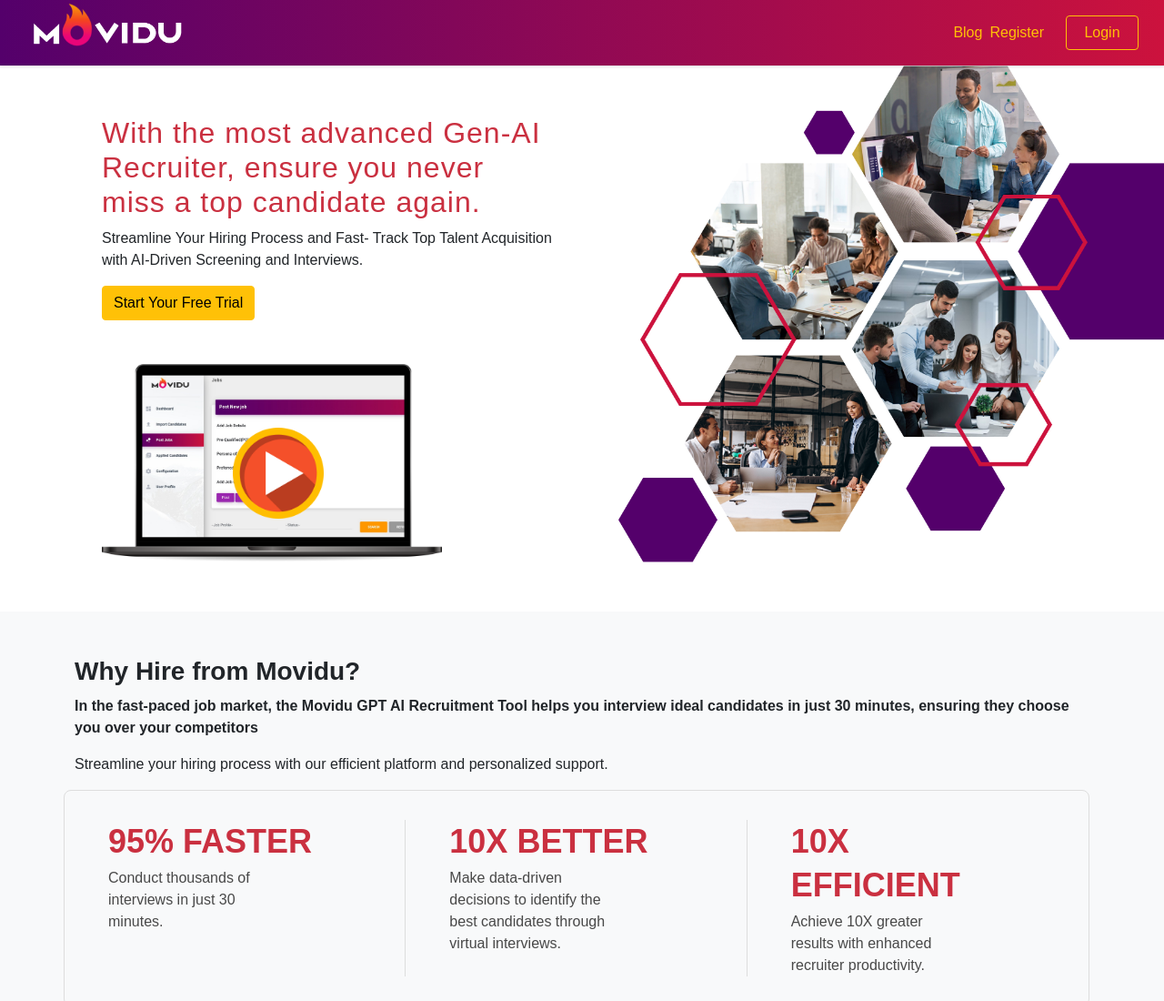
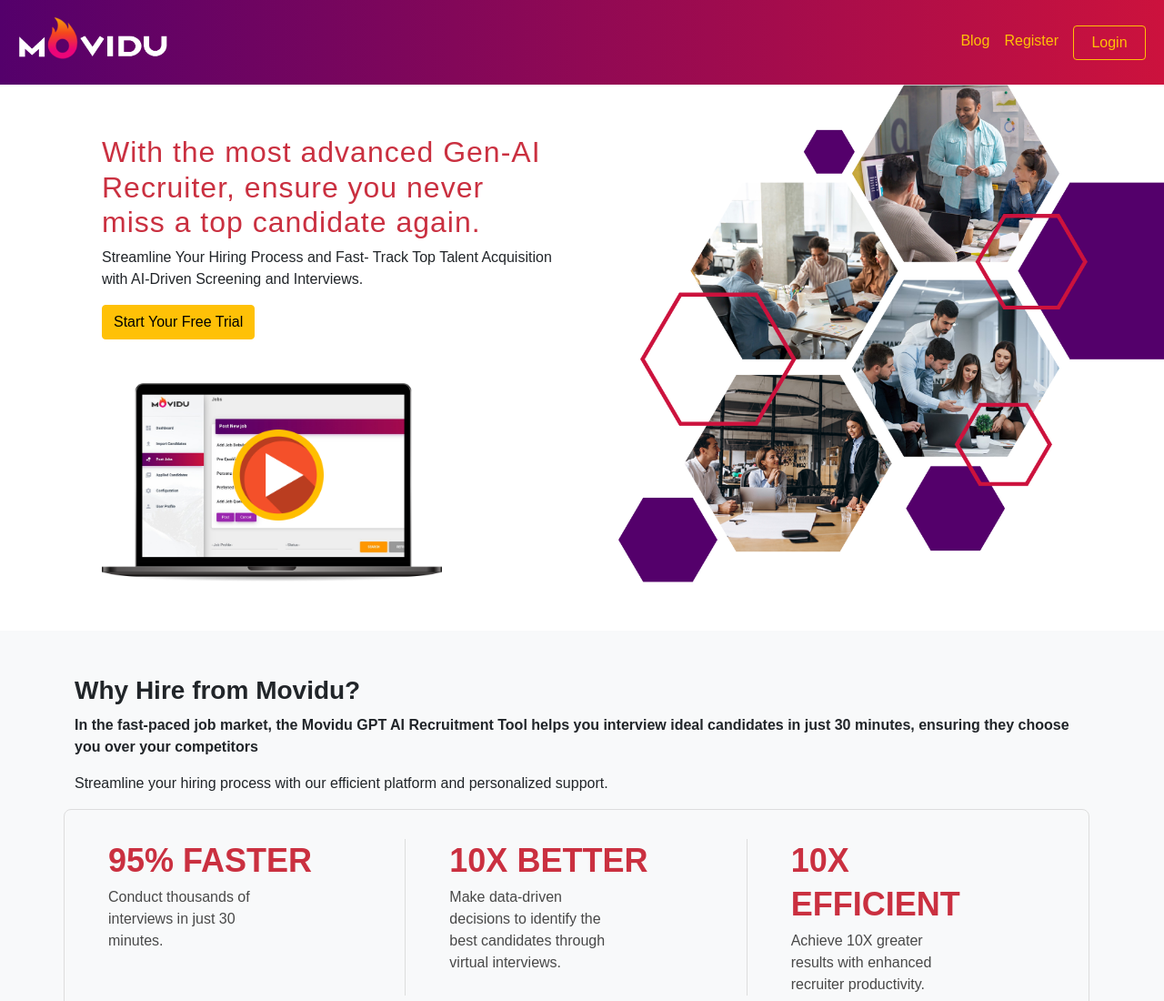
Before and after one commit to Megha-Singh21/gpt-movidu, a plain HTML site: page index.html in a window 1280 px wide. Shown: the top 1100 px of the page at 91% size. Drawn offline with nearby package versions, Linux system fonts and the light colour scheme; a script that the page names is missing; a web font is replaced by a local one.

Commit message:
changed done

```diff
--- a/index.html
+++ b/index.html
@@ -117,50 +117,36 @@
             </div>
         </div>
 
-        <div id="header" class="header_container container-fluid">
-            <div class="max-width-container">
-                <div class='layer'></div>
-
-                <nav class="navbar navbar-expand-md">
-                    <div class="brand_container">
+        <!-- navbar -->
+        <nav class="navbar navbar-expand-lg">
+            <div class="container-fluid">
                 <a class="navbar-brand" href="index.html">
                     <img src="images/movidu-logo.png" width="180px" alt="">
                 </a>
-                    </div>
-                    <div class="collapse navbar-collapse navbar_desktop">
-                        <ul class="navbar-nav nav_menu_container">
+              <button class="navbar-toggler" type="button" data-bs-toggle="collapse" data-bs-target="#navbarSupportedContent" aria-controls="navbarSupportedContent" aria-expanded="false" aria-label="Toggle navigation">
+                <span class="navbar-toggler-icon"></span>
+              </button>
+              <div class="collapse navbar-collapse" id="navbarSupportedContent">
+                <ul class="navbar-nav me-auto mb-2 mb-lg-0">
                   <li class="nav-item">
-                                <a href="blog.html"
-                                    class="employer_login_on_registration_page text-warning text-decoration-none fs-6  me-2">Blog
-                                </a>
+                    <a class="nav-link text-warning mt-2" href="blog.html">Blog</a>
+                  </li>
+                  <li class="nav-item mt-2">
+                    <a class="nav-link text-warning" href="#register">Register</a>
                   </li>
                   <li class="nav-item">
-                                <a href="#register"
-                                    class="employer_login_on_registration_page text-warning text-decoration-none fs-6">Register
-                                </a>
-                            </li>
-                            <li class="nav-item">
-                                <a data-toggle="modal" data-target="#login-modal"
-                                    class="employer_login_on_registration_page">
-                                    <button id="header_login_button" class="btn btn-outline-warning">Login</button>
+                    <a data-bs-toggle="modal" data-target="#login-modal"
+                        class="nav-link">
+                        <button class="btn btn-outline-warning">Login</button>
                     </a>
                 </li>
                 </ul>
+
               </div>
-                    <div class="mobile_registration_login">
-                        <a href="blog.html"
-                            class="employer_login_on_registration_page text-warning text-decoration-none fs-6 mr-1">Blog
-                        </a>
-                        <a href="#register"
-                            class="employer_login_on_registration_page text-warning text-decoration-none fs-6">Register
-                        </a>
-                        <a data-toggle="modal" data-target="#login-modal" class="employer_login_on_registration_page">
-                            <button id="header_login_button" class="btn btn-outline-warning">Login</button>
-                        </a>
             </div>
           </nav>
-            </div>
-        </div>
+         <!-- navbar end -->
+
         <div id="content">
             <div class="row">
                 <div class="col-md-6">
@@ -184,7 +170,7 @@
                     </div>
                 </div>
                 <div class="col-md-6">
-                    <div class="float-end">
+                    <div class="float-end m-none">
                         <img src="images/1.png" width="600px" alt="">
                     </div>
                 </div>
--- a/main.css
+++ b/main.css
@@ -11,6 +11,12 @@ body{
 .row>*{
     padding-right: 0;
     padding-left: 0;
+}
+.navbar{
+    background-image: linear-gradient(90deg, #54006b, #cc123d);
+}
+.navbar-collapse{
+    flex-grow: 0;
 }
 .bg-section-1{
     padding-left: 100px;
@@ -68,4 +74,11 @@ body{
     .contact-area .pt-5{
         padding-top: 20px !important;
     }
+    .m-none{
+        display: none;
+    }
+    .video-img{
+        top: 6%;
+        left: 37%;
+    }
 }
```
Also changed, not shown: style.css. Lines whose indentation alone changed are shown as unchanged.
